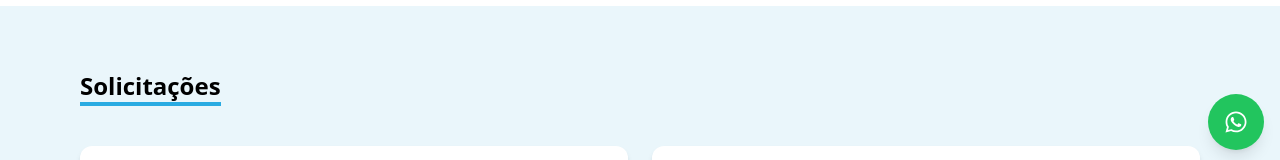
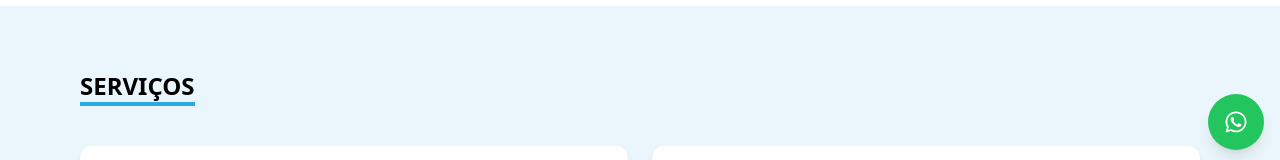
Before and after one commit to dtiegpa/descontoservidor, a plain HTML site: page index.html in a window 1280 px wide. Shown: the part 634-794 px from the top of the page. Drawn offline with nearby package versions, Linux system fonts and the light colour scheme.

Commit message:
Update index.html
Atualização de texto.

```diff
--- a/index.html
+++ b/index.html
@@ -79,7 +79,7 @@
 <!-- Seção Serviços -->
 <section id="servicos" class="bg-[#eaf6fb] py-16">
   <div class="max-w-6xl mx-auto px-4">
-    <h2 class="text-2xl font-bold border-b-4 border-[color:var(--azul-secundario)] text-black inline-block mb-10">Solicitações</h2>
+    <h2 class="text-2xl font-bold border-b-4 border-[color:var(--azul-secundario)] text-black inline-block mb-10">SERVIÇOS</h2>
     <div class="grid grid-cols-1 md:grid-cols-2 gap-6">
       <div class="bg-white rounded-xl shadow-md p-6">
         <h3 class="text-xl font-semibold mb-2">Catálogo de Parceiros:</h3>
```
